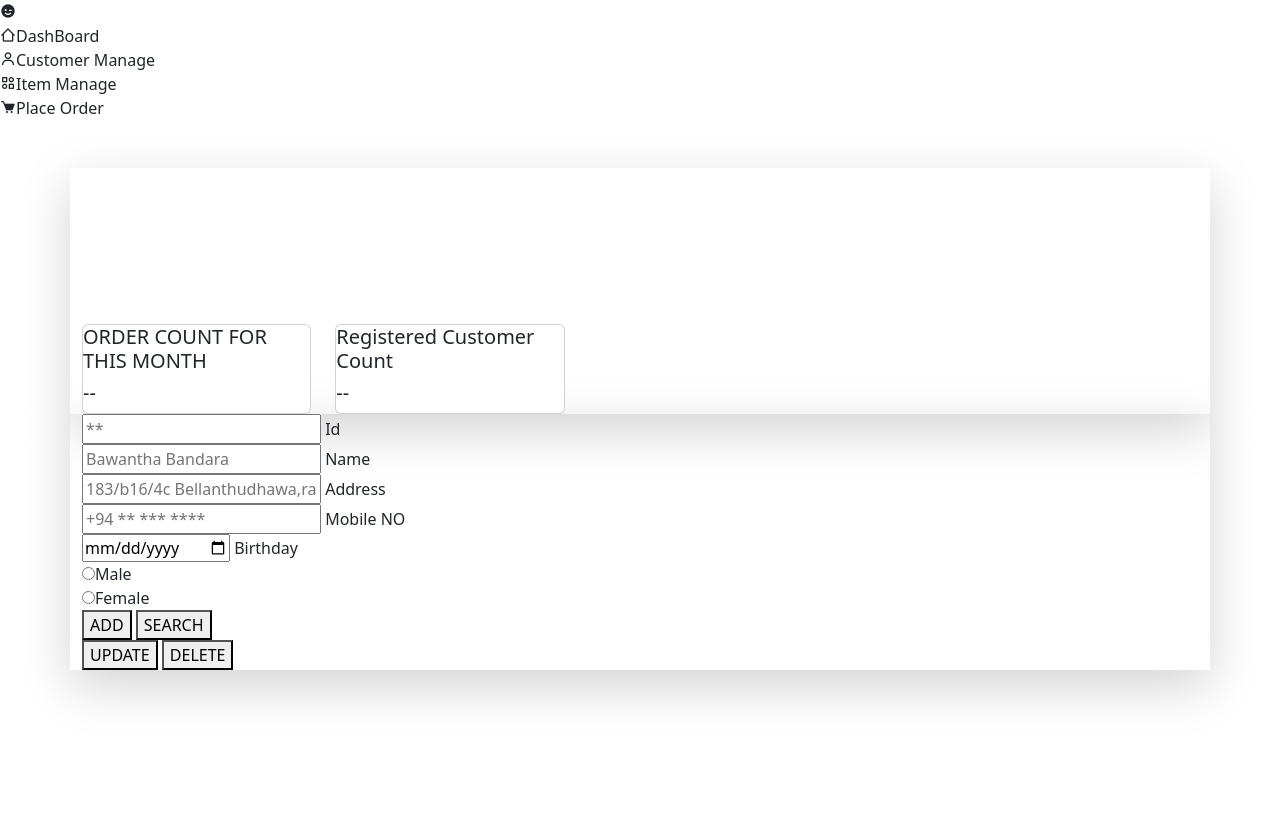
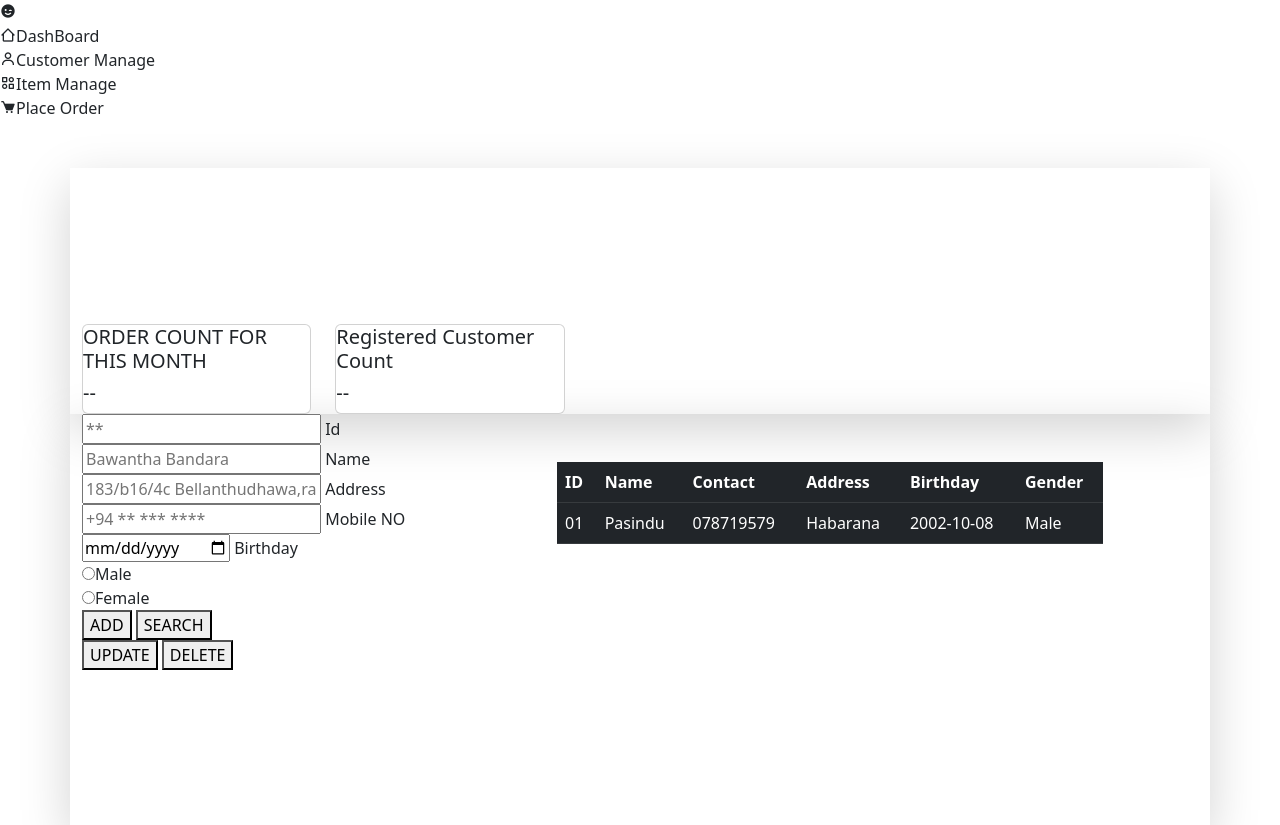
Before and after one commit to Bawantha1234/POS_System, a plain HTML site: page POS_System.html in a window 1280 px wide. Before the commit the page ends 800 px from the top, so only its background shows below. Drawn offline with nearby package versions, Linux system fonts and the light colour scheme.

Commit message:
manage Customer create table

```diff
--- a/POS_System.html
+++ b/POS_System.html
@@ -115,7 +115,30 @@
                     <button class="button" style="--clr:#8A2BE2"><span>DELETE</span><i></i></button>
                 </div>
             </div>
-
+            <div class="col-6" style=" height: 411px;overflow: overlay">
+                <div class="mt-5">
+                    <table class="table table-dark table-hover">
+                        <thead class="tableHead">
+                        <tr>
+                            <th>ID</th>
+                            <th>Name</th>
+                            <th>Contact</th>
+                            <th>Address</th>
+                            <th>Birthday</th>
+                            <th>Gender</th>
+                        </tr>
+                        </thead>
+                        <tbody class="tableBody">
+                        <tr>
+                            <td>01</td>
+                            <td>Pasindu</td>
+                            <td>078719579</td>
+                            <td>Habarana</td>
+                            <td>2002-10-08</td>
+                            <td>Male</td>
+                        </tr>
+                        </tbody>
+                    </table>
                 </div>
             </div>
         </div>
```
